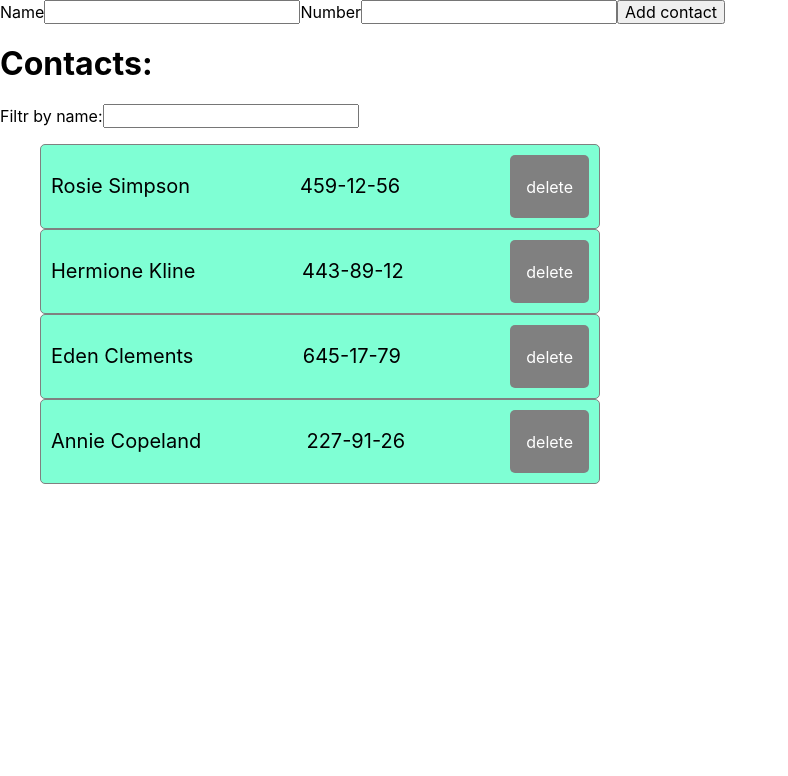
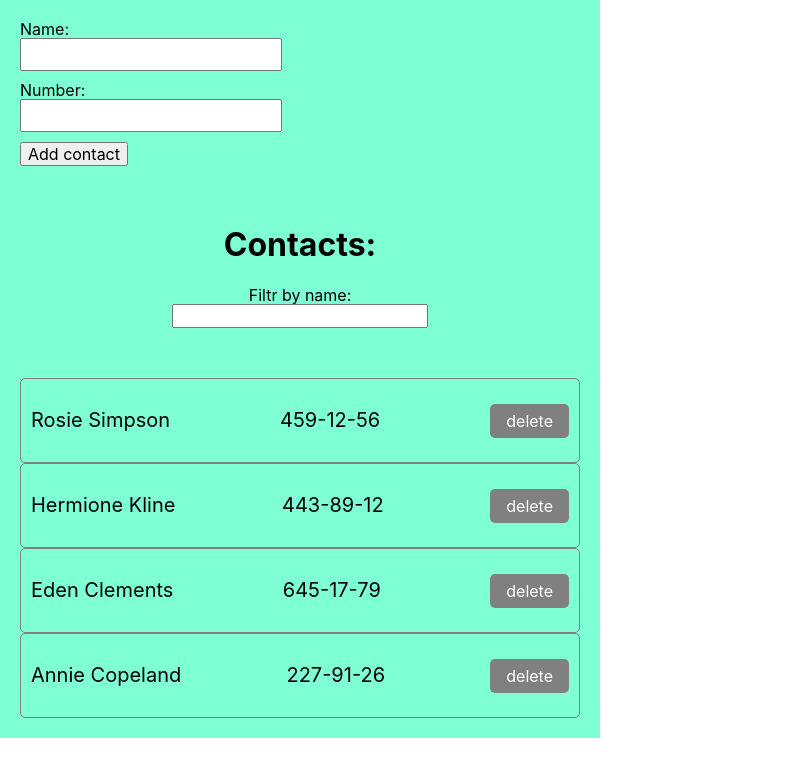
Before and after one commit to yuriipol/goit-react-hw-08-phonebook, a React (Create React App) app: page / in a window 1280 px wide. Shown: the top 776 px of the page, without its empty margins (0-788 px from the left). Built offline with nearby package versions, Linux system fonts and the light colour scheme.

Commit message:
add styles

```diff
--- a/src/components/App.jsx
+++ b/src/components/App.jsx
@@ -55,7 +55,7 @@ class App extends Component {
     return (
       <>
         <Form onSubmit={this.formSubmitHendler} />
-        <h1>Contacts:</h1>
+
         <Filter value={filter} onChange={this.changeFilter} />
         <PhoneBookList
           phoneList={filteredPhoneBookList}
--- a/src/components/Filter/Filter.jsx
+++ b/src/components/Filter/Filter.jsx
@@ -2,10 +2,13 @@ import s from './Filter.module.css';
 
 const Filter = ({ value, onChange }) => {
   return (
-    <label className={s.label}>
-      Filtr by name:
-      <input type="text" name="name" value={value} onChange={onChange} />
-    </label>
+    <div className={s.filter}>
+      <h1 className={s.title}>Contacts:</h1>
+      <label className={s.label}>
+        Filtr by name:
+        <input type="text" name="name" value={value} onChange={onChange} />
+      </label>
+    </div>
   );
 };
 
--- a/src/components/Filter/Filter.module.css
+++ b/src/components/Filter/Filter.module.css
@@ -0,0 +1,15 @@
+.filter {
+  width: 600px;
+  padding: 20px;
+  background-color: aquamarine;
+}
+
+.label {
+  display: flex;
+  flex-direction: column;
+  align-items: center;
+  margin-bottom: 10px;
+}
+.title {
+  text-align: center;
+}
--- a/src/components/Form/Form.jsx
+++ b/src/components/Form/Form.jsx
@@ -28,27 +28,29 @@ class Form extends Component {
   render() {
     return (
       <form onSubmit={this.hendleSubmit} className={s.form}>
-        <label htmlFor={this.nameInputId}>
-          Name
+        <label htmlFor={this.nameInputId} className={s.label}>
+          Name:
           <input
             type="text"
             name="name"
             pattern="^[a-zA-Zа-яА-Я]+(([' -][a-zA-Zа-яА-Я ])?[a-zA-Zа-яА-Я]*)*$"
             title="Name may contain only letters, apostrophe, dash and spaces. For example Adrian, Jacob Mercer, Charles de Batz de Castelmore d'Artagnan"
             required
+            className={s.input}
             value={this.state.name}
             onChange={this.hendleInputChange}
             id={this.nameInputId}
           />
         </label>
-        <label htmlFor={this.numberInputId}>
-          Number
+        <label htmlFor={this.numberInputId} className={s.label}>
+          Number:
           <input
             type="tel"
             name="number"
             pattern="\+?\d{1,4}?[-.\s]?\(?\d{1,3}?\)?[-.\s]?\d{1,4}[-.\s]?\d{1,4}[-.\s]?\d{1,9}"
             title="Phone number must be digits and can contain spaces, dashes, parentheses and can start with +"
             required
+            className={s.input}
             value={this.state.number}
             onChange={this.hendleInputChange}
             id={this.numberInputId}
--- a/src/components/Form/Form.module.css
+++ b/src/components/Form/Form.module.css
@@ -0,0 +1,16 @@
+.form {
+  display: flex;
+  flex-direction: column;
+  align-items: flex-start;
+  padding: 20px;
+  width: 600px;
+  background-color: aquamarine;
+}
+.label {
+  display: flex;
+  flex-direction: column;
+  margin-bottom: 10px;
+}
+.input {
+  padding: 5px;
+}
--- a/src/components/PhoneBookList/PhoneBookList.module.css
+++ b/src/components/PhoneBookList/PhoneBookList.module.css
@@ -1,9 +1,13 @@
 .list {
   width: 600px;
+  background-color: aquamarine;
+  padding: 20px;
+  margin: 0;
 }
 .phoneBookListItem {
   display: flex;
   justify-content: space-between;
+  align-items: center;
   padding: 10px;
   border: 1px solid gray;
   border-radius: 5px;
```
